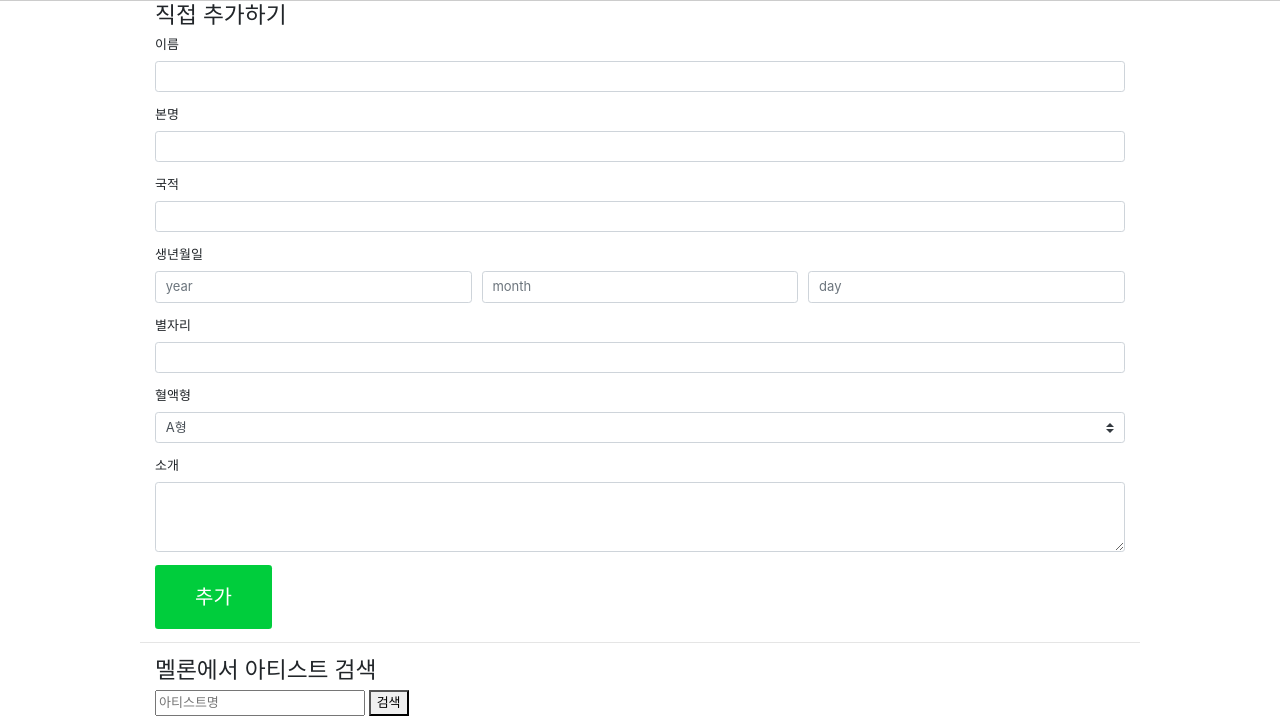
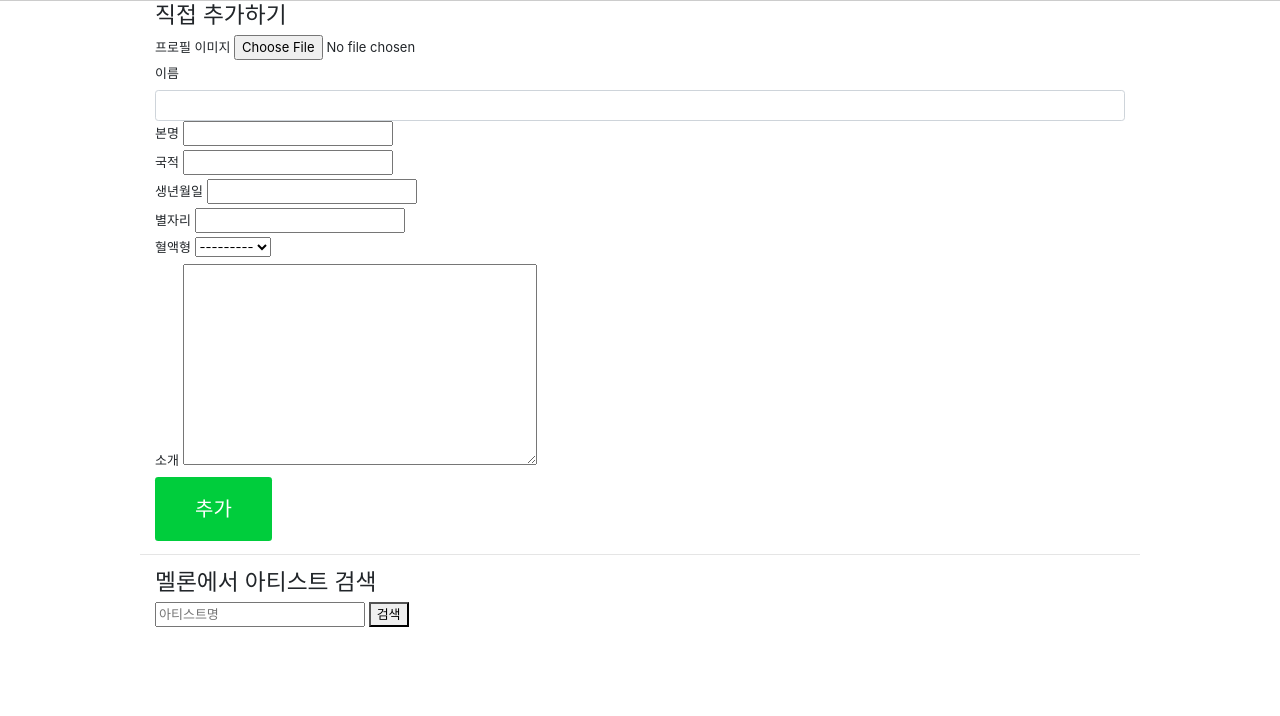
Before and after one commit to djshin2000/melon, a Django app: template app/templates/artist/artist_add.html in a window 1280 px wide. Shown: the part 161-877 px from the top of the page. After the commit the page ends 788 px from the top, so only its background shows below. Run offline with Django 3.2, Linux system fonts and the light colour scheme; the template is opened without the code that fills it: values that come from a table or form of the project are taken from there, others are empty; parts of the project's set-up code (start-up, migrations or seed data) failed here and were passed over; some libraries are stand-ins or nearby versions.

Commit message:
artist t add form 수정

```diff
--- /dev/null
+++ b/app/artist/forms.py
@@ -0,0 +1,30 @@
+from django.forms import ModelForm
+from django import forms
+
+from .models import Artist
+
+__all__ = (
+    'ArtistAddForm',
+)
+
+
+class ArtistAddForm(ModelForm):
+    class Meta:
+        model = Artist
+        fields = [
+            'img_profile',
+            'name',
+            'real_name',
+            'nationality',
+            'birth_date',
+            'constellation',
+            'blood_type',
+            'intro',
+        ]
+        widgets = {
+            'name': forms.TextInput(
+                attrs={
+                    'class': 'form-control',
+                }
+            )
+        }
--- a/app/templates/artist/artist_add.html
+++ b/app/templates/artist/artist_add.html
@@ -3,52 +3,21 @@
 {% block content %}
 <div class="container">
   <h3>직접 추가하기</h3>
-  <form action="" method="post">
+  <form action="" method="post" enctype="multipart/form-data">
     {% csrf_token %}
-    <div class="form-group">
-      <label for="name">이름</label>
-      <input type="text" class="form-control" id="name" name="name">
+    {% for field in artist_add_form %}
+    <div>
+      <label for="{{ field.id_for_label }}">{{ field.label }}</label>
+      {{ field }}
+      {% if field.errors %}
+      <ul>
+        {% for error in field.errors %}
+        <li>{{ error }}</li>
+        {% endfor %}
+      </ul>
+      {% endif %}
     </div>
-    <div class="form-group">
-      <label for="real_name">본명</label>
-      <input type="text" class="form-control" id="real_name" name="real_name">
-    </div>
-    <div class="form-group">
-      <label for="nationality">국적</label>
-      <input type="text" class="form-control" id="nationality" name="nationality">
-    </div>
-    <div class="form-group">
-      <label>생년월일</label>
-      <div class="form-row">
-        <div class="col">
-          <input type="number" class="form-control" id="year" name="year" placeholder="year">
-        </div>
-        <div class="col">
-          <input type="number" class="form-control" id="month" name="month" placeholder="month">
-        </div>
-        <div class="col">
-          <input type="number" class="form-control" id="day" name="day" placeholder="day">
-        </div>
-      </div>
-    </div>
-    <div class="form-group">
-      <label for="constellation">별자리</label>
-      <input type="text" class="form-control" id="constellation" name="constellation">
-    </div>
-    <div class="form-group">
-      <label for="blood_type">혈액형</label>
-      <select class="custom-select mr-sm-2" id="blood_type" name="blood_type">
-        <option value="a">A형</option>
-        <option value="b">B형</option>
-        <option value="o">O형</option>
-        <option value="c">AB형</option>
-        <option value="x">기타</option>
-      </select>
-    </div>
-    <div class="form-group">
-      <label for="intro">소개</label>
-      <textarea class="form-control" id="intro" name="intro" rows="3"></textarea>
-    </div>
+    {% endfor %}
     <button type="submit" class="btn btn-primary">추가</button>
   </form>
 </div>
```
Also changed, not shown: app/artist/views/artist/add.py (+10 -24 lines).
